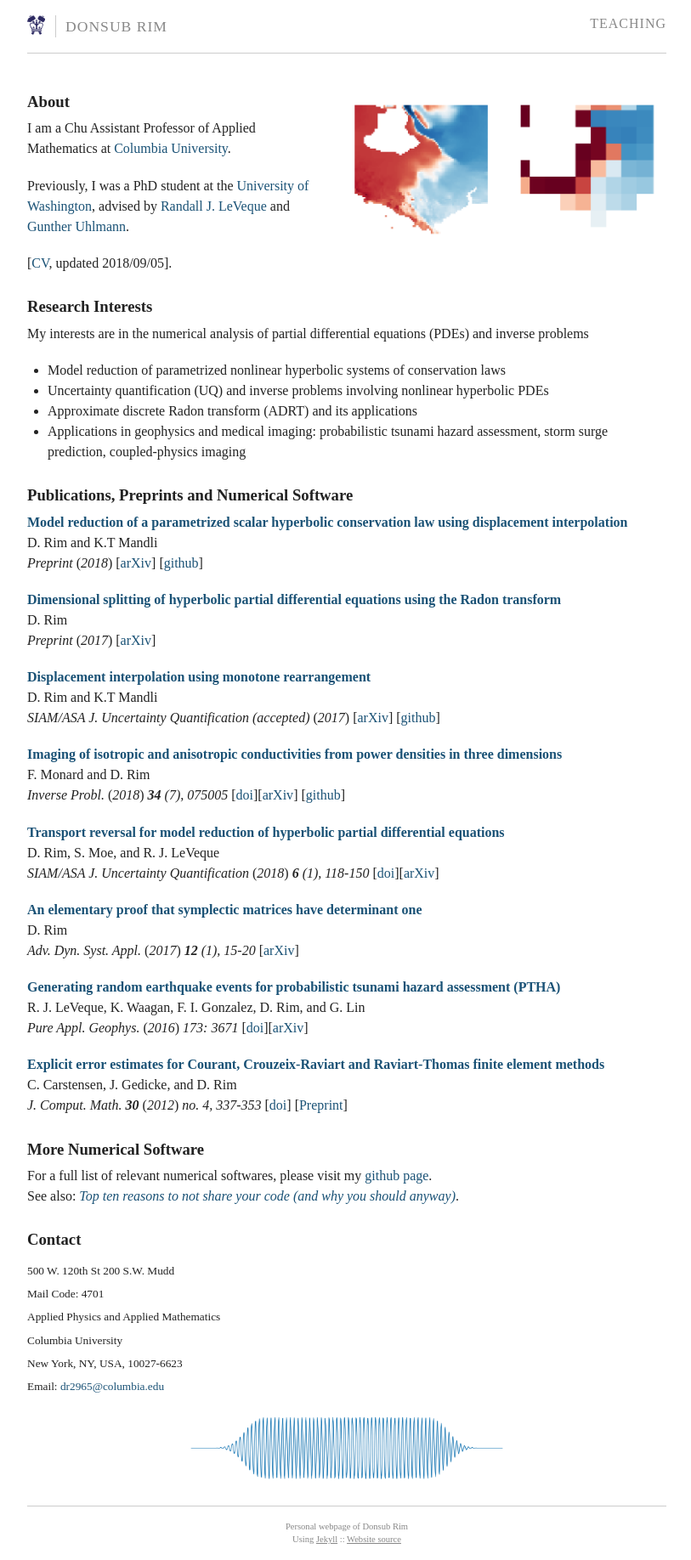
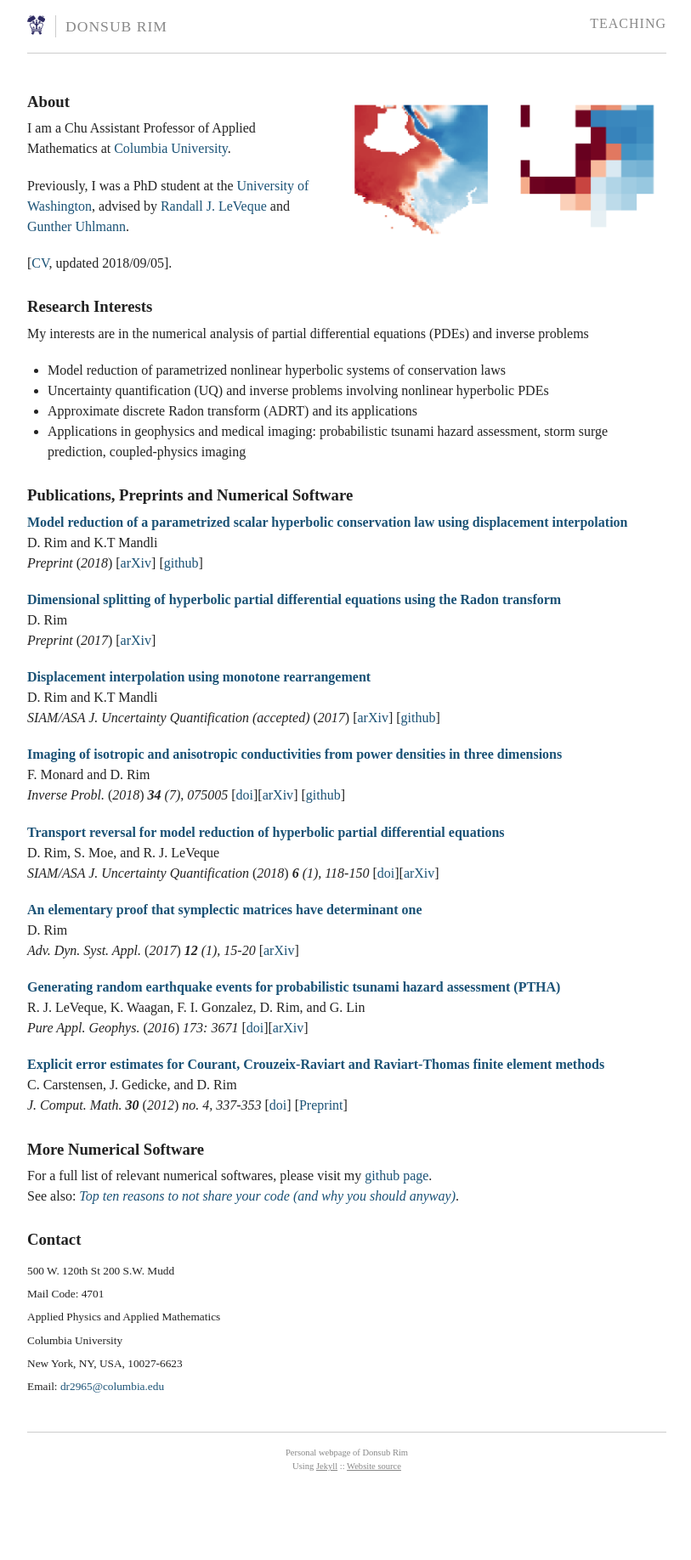
Before and after one commit to dsrim/dsrim.github.io, a Jekyll site: the page built from index.md, in a window 1280 px wide. Shown: the whole page at 85% size, without its empty margins (232-1045 px from the left). Built offline with Jekyll 4.4.1, drawn with Linux system fonts in a browser that asks for light colours; after the commit the page ends 1750 px from its top, so only the background shows below that.

Commit message:
removed the figure

```diff
--- a/index.md
+++ b/index.md
@@ -132,8 +132,6 @@ New York, NY, USA, 10027-6623 <br />
 Email: [dr2965@columbia.edu] <br /></sub>
 
 
-{% include image.html url="images/u_sol1d.png" caption="" width="400px"
-align="center" %}
 
 
 [Randall J. LeVeque]: http://faculty.washington.edu/rjl/
```
Also changed, not shown: 1 other file.
